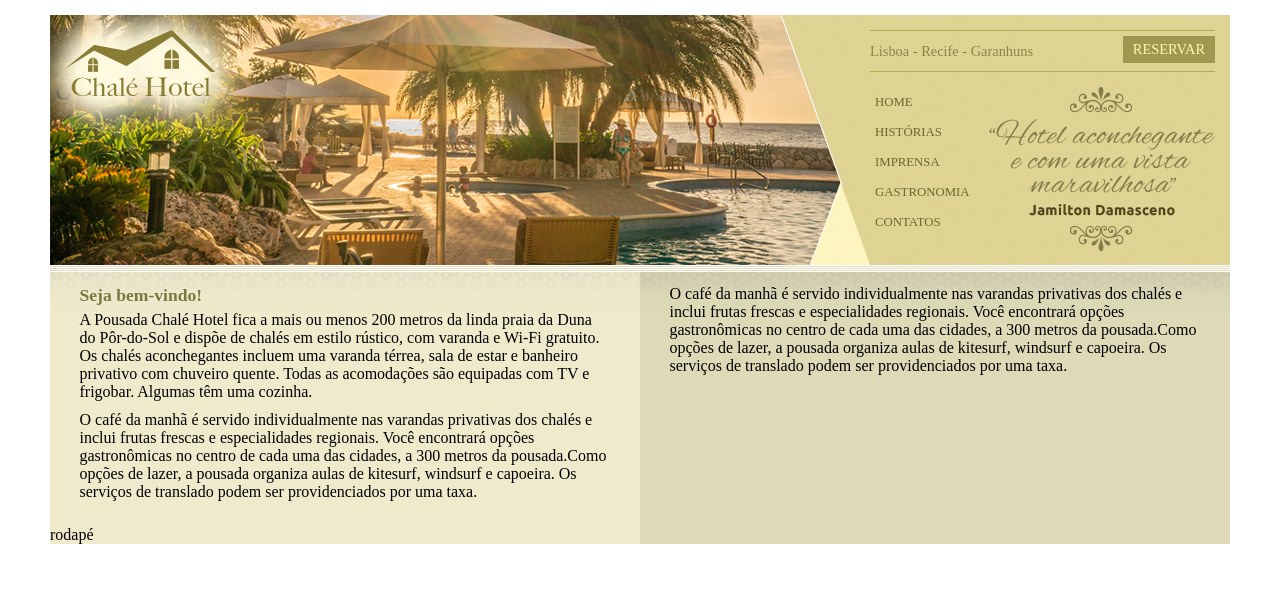
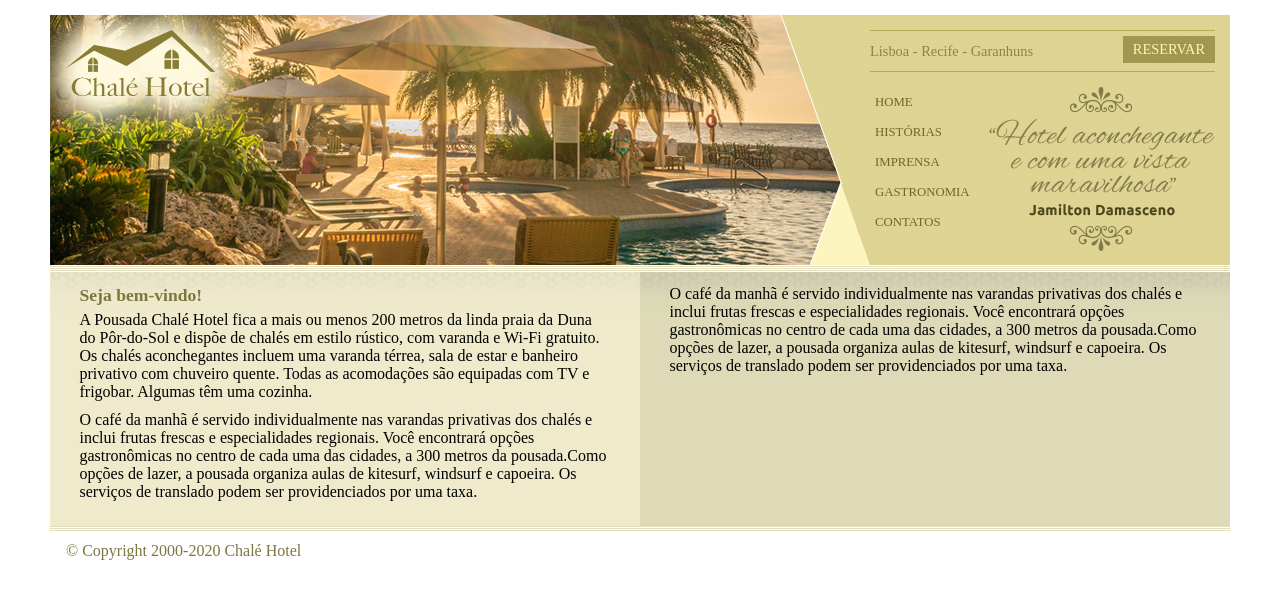
Before and after one commit to nunesneto/site-chale-hotel, a plain HTML site: page index.html in a window 1280 px wide. Drawn offline with Linux system fonts and the light colour scheme.

Commit message:
Configuração do rodapé

```diff
--- a/css/estilo.css
+++ b/css/estilo.css
@@ -143,6 +143,9 @@ width: 90%;
 
 #rodape{
 	clear: both;
+	padding: 16px;
+	background: #fff url(../imagens/bg-rodape.png) repeat-x top;
+	color: #7d7640;
 }
 
 
--- a/index.html
+++ b/index.html
@@ -70,7 +70,9 @@
 		</div>
 
 		<div id="rodape">
-			rodapé
+			<span>
+				&copy; Copyright 2000-2020 Chalé Hotel
+			</span>
 		</div>
 
 		</div><!-- fim do container-->
```
